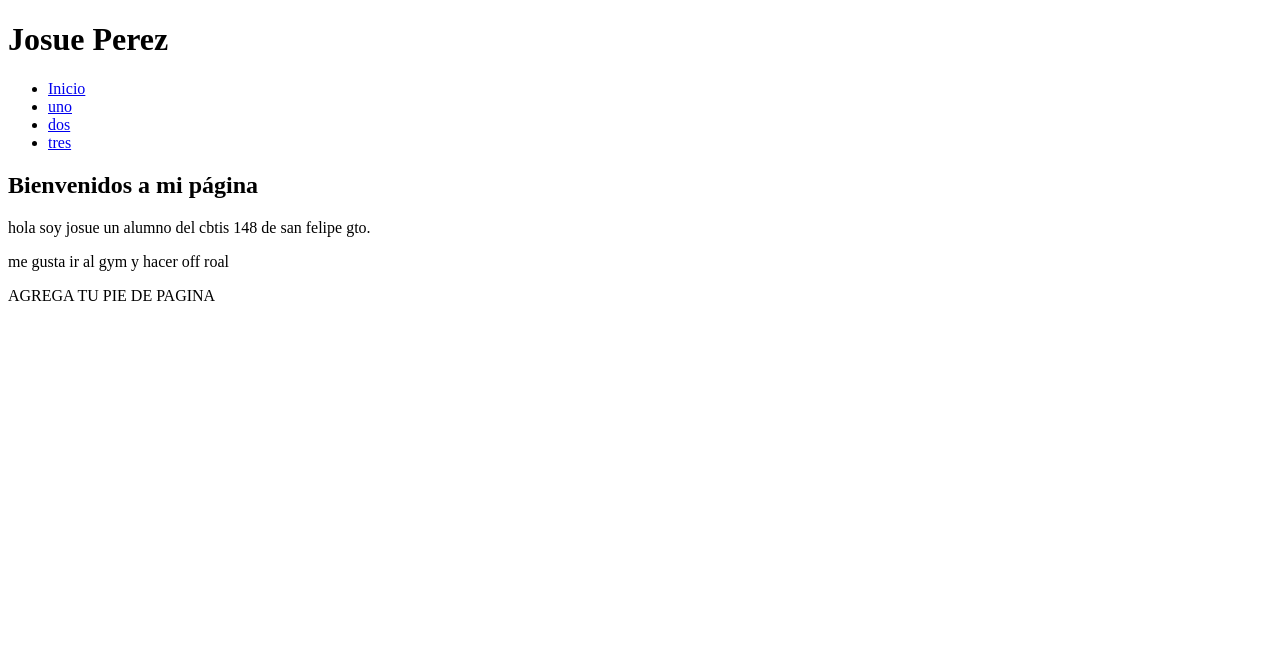
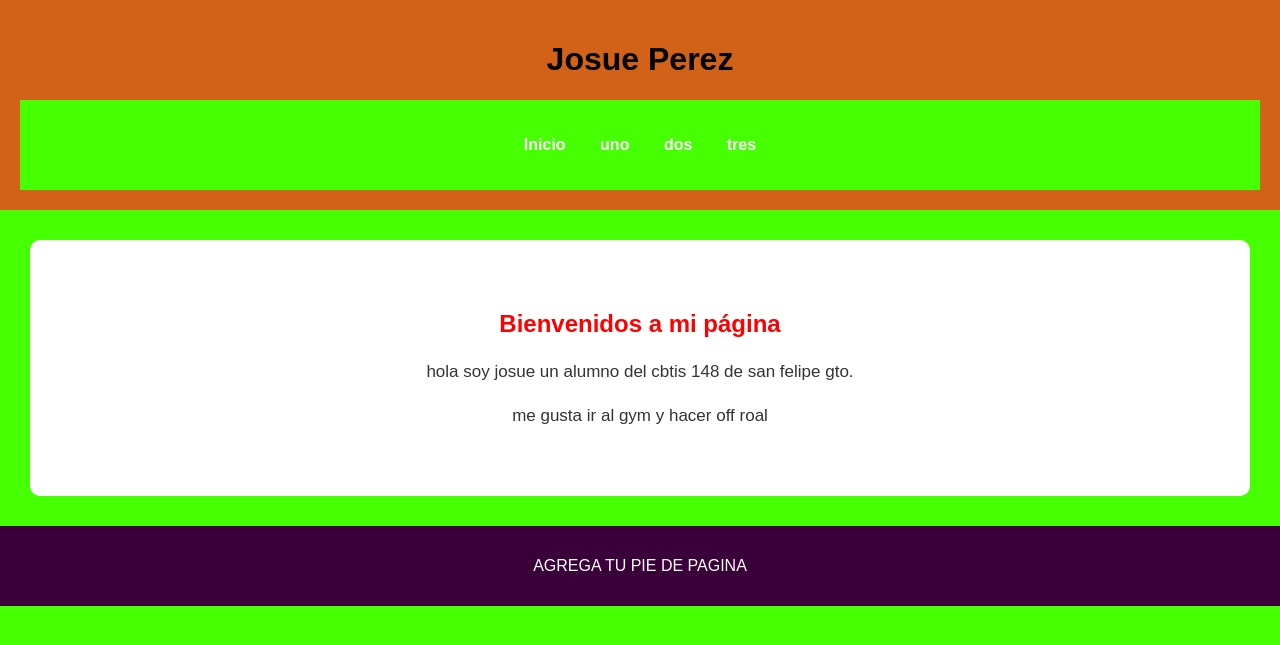
Before and after one commit to gabrielpmtz08cbtis-rgb/JGPM, a Django app: template perez/templates/perez/inicio.html in a window 1280 px wide. Shown: the top 645 px of the page. Run offline with Django 5.2, Linux system fonts and the light colour scheme; the template is opened without the code that fills it, so the values that code supplies are empty.

Commit message:
se actualiso los estilos css

```diff
--- a/perez/static/perez/estilos.css
+++ b/perez/static/perez/estilos.css
@@ -0,0 +1,65 @@
+body {
+    font-family: Arial, sans-serif;
+    margin: 0;
+    background-color: #46ff03;
+    color: #333;
+}
+
+/* ENCABEZADO */
+header {
+    background-color: rgb(209, 98, 23);
+    color: black;
+    text-align: center;
+    padding: 20px;
+}
+
+/* MENÚ */
+nav {
+    background-color: #46ff03;
+    padding: 10px;
+}
+nav ul {
+    list-style: none;
+    padding: 0;
+}
+
+nav li {
+    display: inline-block;
+    margin: 10px 15px;
+}
+
+nav a {
+    color: white;
+    text-decoration: none;
+    font-weight: bold;
+}
+
+nav a:hover {
+    color: #ffcccc;
+}
+
+/* CONTENIDO PRINCIPAL */
+.bienvenida {
+    background-color: white;
+    text-align: center;
+    padding: 50px 20px;
+    margin: 30px;
+    border-radius: 10px;
+}
+
+.bienvenida h2 {
+    color: rgb(255, 0, 0);
+}
+
+.bienvenida p {
+    font-size: 17px;
+    line-height: 1.6;
+}
+
+/* PIE DE PÁGINA */
+footer {
+    background-color: rgb(58, 0, 58);
+    color: white;
+    text-align: center;
+    padding: 15px;
+}
--- a/perez/templates/perez/inicio.html
+++ b/perez/templates/perez/inicio.html
@@ -6,7 +6,7 @@
     <meta name="viewport" content="width=device-width, initial-scale=1.0">
     <title>JGPM</title>
 
-    <link rel="stylesheet" href="{% static 'apellido/estilos.css' %}">
+    <link rel="stylesheet" href="{% static 'perez/estilos.css' %}">
 </head>
 
 <body>
```
Also changed, not shown: JGPM/.gitignore.txt (deleted).
